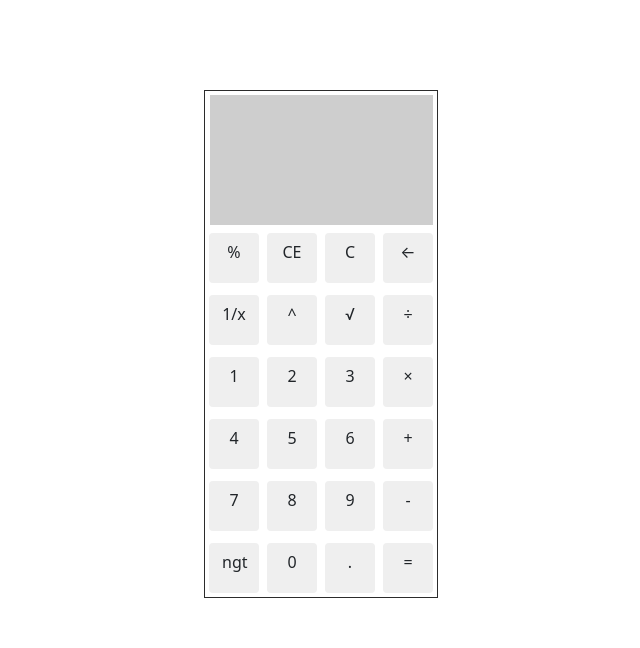
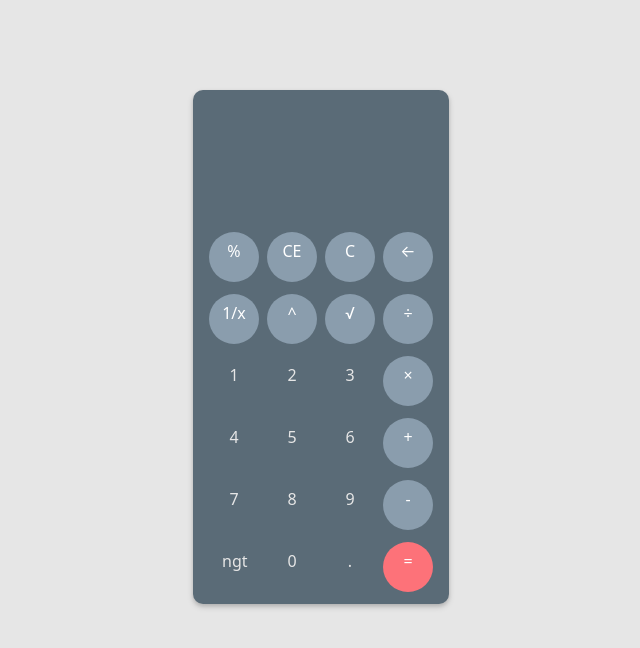
Before and after one commit to mmdtoorani/myCalculator, a plain HTML site: page index.html in a window 1280 px wide. Shown: the whole page, without its empty margins (319-959 px from the left). Drawn offline with Linux system fonts and the light colour scheme.

Commit message:
add some style

```diff
--- a/index.html
+++ b/index.html
@@ -15,41 +15,43 @@
         <div class="row justify-content-center">
             <div class="col-12 monitor-box mt-1"></div>
         </div>
+        <div class="row buttons justify-content-center mb-2">
             <div class="row btn-row justify-content-center pt-1">
-            <div class="btn m-1" id="prcnt">%</div>
-            <div class="btn m-1" id="clre">CE</div>
-            <div class="btn m-1" id="clear">C</div>
-            <div class="btn m-1" id="bkspc">&#8592;</div>
+                <div class="btn not-num m-1" id="prcnt">%</div>
+                <div class="btn not-num m-1" id="clre">CE</div>
+                <div class="btn not-num m-1" id="clear">C</div>
+                <div class="btn not-num m-1" id="bkspc">&#8592;</div>
             </div>
             <div class="row btn-row justify-content-center pt-1">
-            <div class="btn m-1" id="onx">1/x</div>
-            <div class="btn opr m-1" id="pwr">^</div>
-            <div class="btn m-1" id="radical">&#8730;</div>
-            <div class="btn opr m-1" id="dvsion">&#xF7;</div>
+                <div class="btn not-num m-1" id="onx">1/x</div>
+                <div class="btn opr not-num m-1" id="pwr">^</div>
+                <div class="btn not-num m-1" id="radical">&#8730;</div>
+                <div class="btn not-num opr m-1" id="dvsion">&#xF7;</div>
             </div>
             <div class="row btn-row justify-content-center pt-1">
                 <div class="btn num m-1" id="one">1</div>
                 <div class="btn num m-1" id="two">2</div>
                 <div class="btn num m-1" id="three">3</div>
-            <div class="btn opr m-1" id="mltp">&#215;</div>
+                <div class="btn not-num opr m-1" id="mltp">&#215;</div>
             </div>
             <div class="row btn-row justify-content-center pt-1">
                 <div class="btn num m-1" id="four">4</div>
                 <div class="btn num m-1" id="five">5</div>
                 <div class="btn num m-1" id="six">6</div>
-            <div class="btn opr m-1" id="plus">+</div>
+                <div class="btn not-num opr m-1" id="plus">+</div>
             </div>
             <div class="row btn-row justify-content-center pt-1">
                 <div class="btn num m-1" id="seven">7</div>
                 <div class="btn num m-1" id="eight">8</div>
                 <div class="btn num m-1" id="nine">9</div>
-            <div class="btn opr m-1" id="minus">-</div>
+                <div class="btn not-num opr m-1" id="minus">-</div>
             </div>
             <div class="row btn-row justify-content-center pt-1">
                 <div class="btn m-1" id="negate">ngt</div>
                 <div class="btn num m-1" id="zero">0</div>
                 <div class="btn m-1" id="point">.</div>
-            <div class="btn m-1" id="eql">=</div>
+                <div class="btn not-num m-1" id="eql">=</div>
+            </div>
         </div>
     </div>
 </div>
--- a/style.css
+++ b/style.css
@@ -1,29 +1,75 @@
+body {
+    background: hsl(0, 0%, 90%);
+}
+
+.calc {
+    background: hsl(205, 14%, 41%);
+    display: block;
+    position: fixed;
+    border-radius: 10px;
+    width: 16rem;
+    left: 50%;
+    top: 90px;
+    transform: translateX(-50%);
+    box-shadow: 0 3px 6px 0 rgba(0, 0, 0, 0.15), 0 2px 4px 0 rgba(0, 0, 0, 0.12);
+}
+
 .monitor-box {
-    background-color: #cecece;
     min-height: 130px;
     max-width: 223px;
 }
 
-.calc {
-    display: block;
-    position: fixed;
-    border: #2b2b2b solid 1px;
-    width: fit-content;
-    left: 50%;
-    top: 90px;
-    transform: translateX(-50%);
-}
-
 .btn {
-    background-color: #efefef;
+    border-radius: 100%;
     height: 50px;
     width: 50px;
+    color: hsl(0, 0%, 90%);
 }
 
 .btn:hover {
-    background-color: #d5d5d5;
+    /*background-color: rgba(165, 180, 211, 0.42);*/
+    background-color: hsl(208, 18%, 61%);
+    color: hsl(0, 0%, 100%);
 }
 
 .btn:active {
-    background-color: #b4b4b4
+    background-color: rgba(141, 154, 180, 0.42);
+    color: hsl(0, 0%, 100%);
 }
+
+.not-num {
+    background: hsl(208, 18%, 61%);
+    color: hsl(0, 0%, 100%);
+}
+
+.not-num:hover {
+    background-color: rgba(141, 154, 180, 0.42);
+    color: hsl(0, 0%, 100%);
+}
+
+.not-num:active {
+    background-color: rgba(124, 135, 157, 0.42);
+    color: hsl(0, 0%, 100%);
+}
+
+#eql {
+    background: hsl(357, 97%, 72%);
+    color: hsl(0, 0%, 100%);
+}
+
+#eql:hover {
+    background: hsl(357, 61%, 60%);
+    color: hsl(0, 0%, 100%);
+}
+
+#eql:active {
+    background: hsla(0, 70%, 60%, 0.85);
+    color: hsl(0, 0%, 100%);
+}
+
+#span-in-monitor-x,
+#span-in-monitor-y,
+#span-in-monitor-op {
+    font-size: 1.2rem;
+    color: hsl(0, 0%, 100%);
+}
```
Lines whose indentation alone changed are shown as unchanged.
